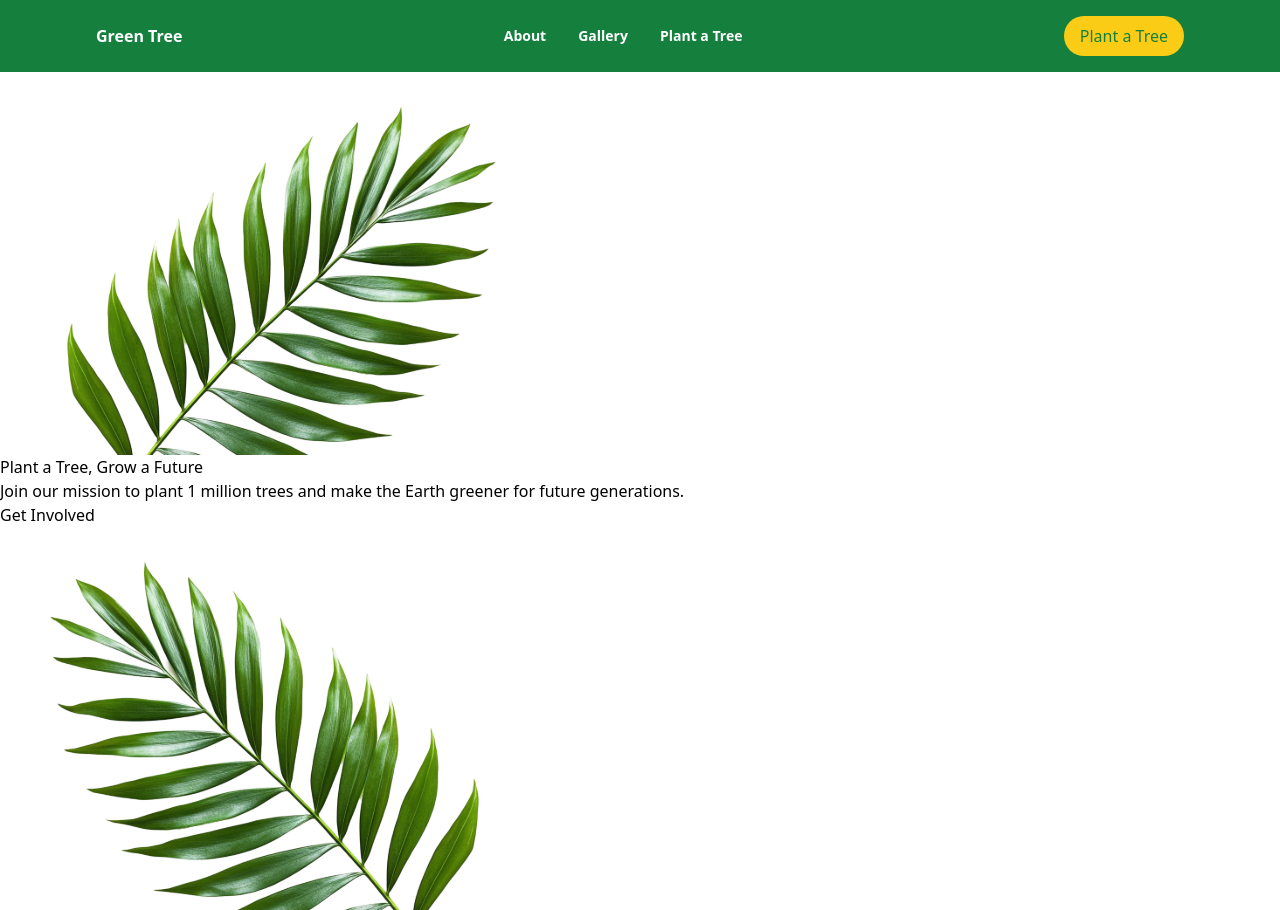
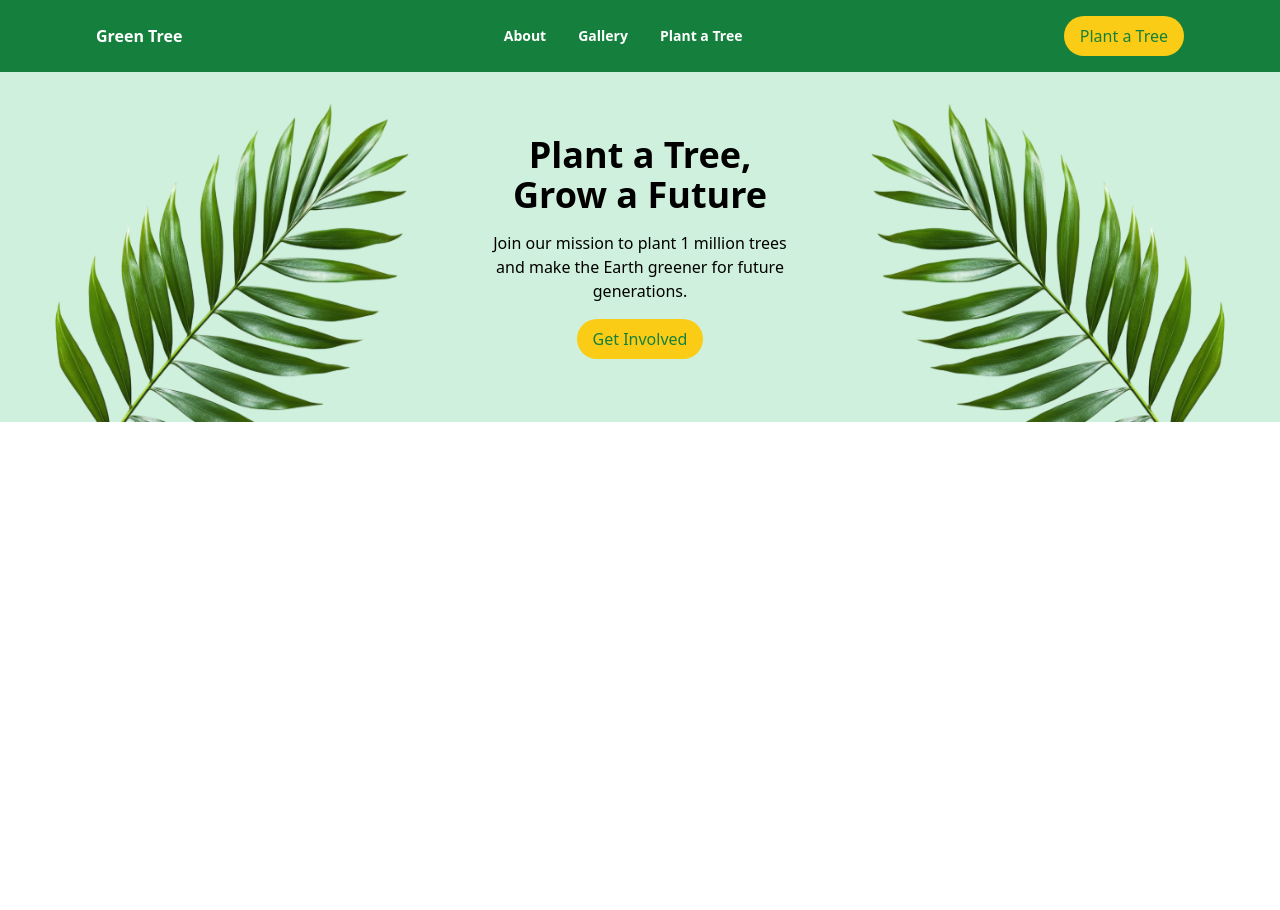
Before and after one commit to Fahim083/assignment-6, a plain HTML site: page index.html in a window 1280 px wide. After the commit the page ends 800 px from the top, so only its background shows below. Drawn offline with nearby package versions, Linux system fonts and the light colour scheme.

Commit message:
header setion done

```diff
--- a/index.html
+++ b/index.html
@@ -18,15 +18,15 @@
             </div>
             <h3 class="text-[rgb(21,128,61)] px-4 py-2 rounded-3xl bg-[rgb(250,204,21)] text-center">Plant a Tree</h3>
         </navbar>
-        <herobanner>
-            <img src="./assets/hero-leaf1.png" alt="">
-            <div>
-                <h1>Plant a Tree, Grow a Future</h1>
-                <p>Join our mission to plant 1 million trees and make the Earth greener for future
+        <herobanner class="flex justify-center items-center gap-x-8 bg-[rgb(207,240,220)]">
+            <img src="./assets/hero-leaf1.png" class="h-[350px] w-[450px]" alt="">
+            <div class="text-center space-y-4">
+                <h1 class="text-4xl font-bold text-center">Plant a Tree, Grow a Future</h1>
+                <p class=" text-center">Join our mission to plant 1 million trees and make the Earth greener for future
                     generations.</p>
-                <p>Get Involved</p>
+                <button class="text-[rgb(21,128,61)] px-4 py-2 rounded-3xl bg-[rgb(250,204,21)] text-center">Get Involved</button>
             </div>
-            <img src="./assets/hero-leaf2.png" alt="">
+            <img src="./assets/hero-leaf2.png" class="h-[350px] w-[450px]" alt="">
 
         </herobanner>
     </header>
```
